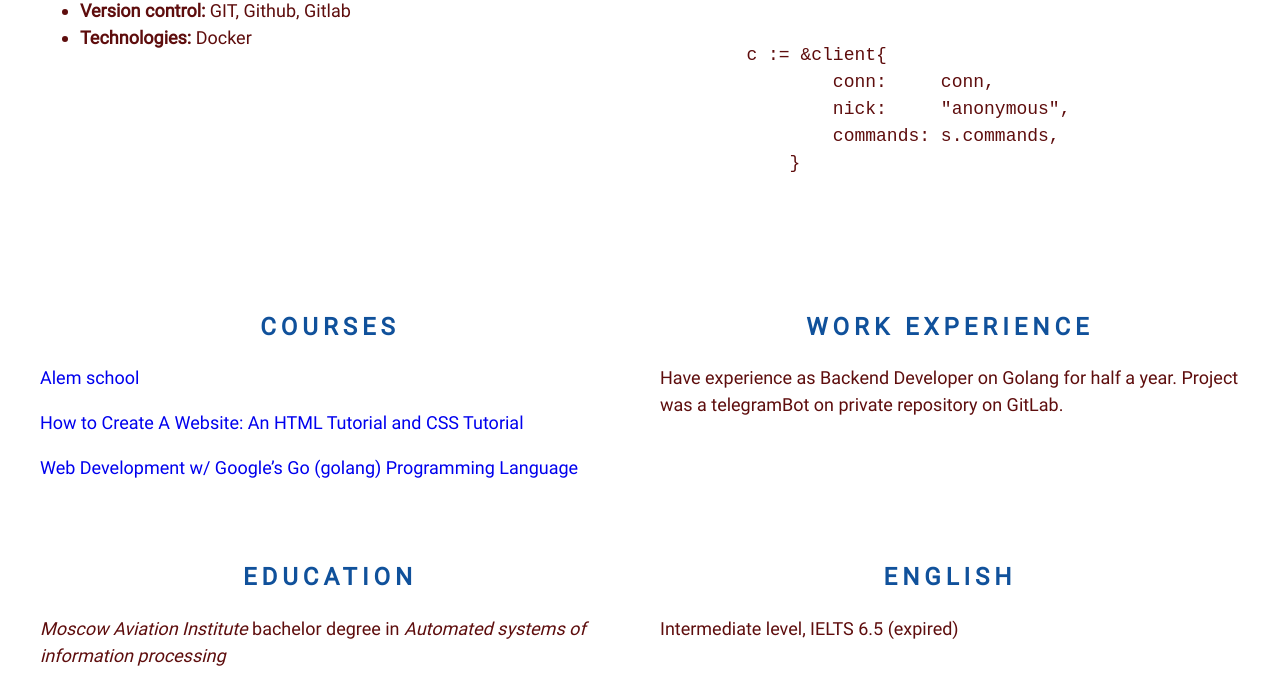
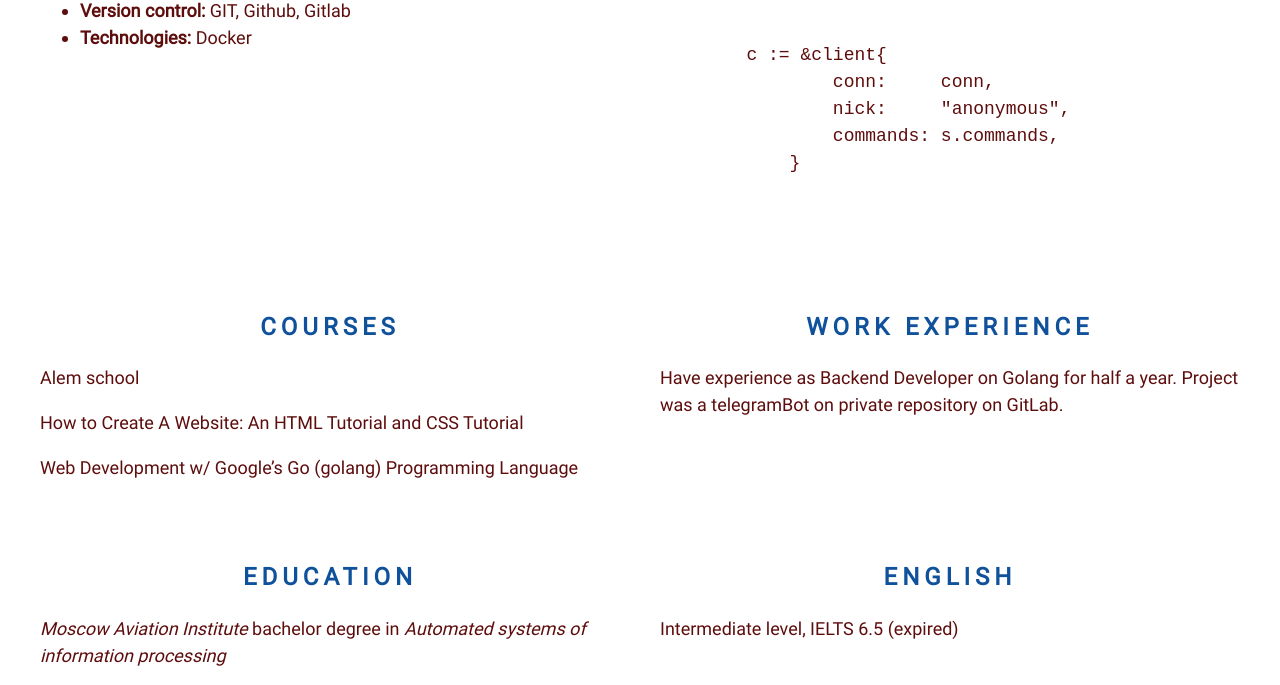
Before and after one commit to majustman/rsschool-cv, a plain HTML site: page index.html in a window 1280 px wide. Shown: the part 945-1630 px from the top of the page. Drawn offline with Linux system fonts and the light colour scheme.

Commit message:
fix: courses

```diff
--- a/index.html
+++ b/index.html
@@ -102,14 +102,14 @@
 
       <section class="section section-courses" id="courses">
         <h2 class="section-title">Courses</h2>
-        <p><a class="link" href="https://alem.school/">Alem school</a></p>
+        <p><a class="main-link link" href="https://alem.school/">Alem school</a></p>
         <p>
-          <a class="link" href="https://www.udemy.com/course/html-tutorial/">
+          <a class="main-link link" href="https://www.udemy.com/course/html-tutorial/">
             How to Create A Website: An HTML Tutorial and CSS Tutorial
           </a>
         </p>
         <p>
-          <a class="link" href="https://www.udemy.com/course/go-programming-language/">
+          <a class="main-link link" href="https://www.udemy.com/course/go-programming-language/">
             Web Development w/ Google’s Go (golang) Programming Language
           </a>
         </p>
--- a/style.css
+++ b/style.css
@@ -150,6 +150,10 @@ body {
   padding-left: 0;
 }
 
+.main-link {
+  color: #5e0d0d;
+}
+
 .footer {
   display: flex;
   justify-content: space-between;
```
